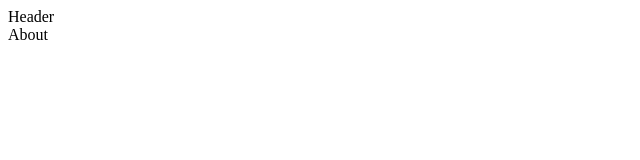
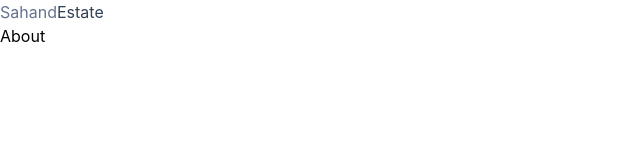
Before and after one commit to habibtariq513/MERN-Real-Estate-Project, a React (Vite) app in the folder client/: page /about in a window 1280 px wide. Shown: the top 160 px of the page, without its empty margins (0-640 px from the left). Built offline with nearby package versions, Linux system fonts and the light colour scheme.

Commit message:
refactor: update Header component structure and styling; adjust Tailwind CSS imports

```diff
--- a/client/src/components/Header.jsx
+++ b/client/src/components/Header.jsx
@@ -1,9 +1,12 @@
-import React from 'react'
+import React from "react";
 
 export default function Header() {
   return (
-    <div>
-      Header
-    </div>
-  )
+    <header>
+      <h1>
+        <span className="text-slate-500">Sahand</span>
+        <span className="text-slate-700">Estate</span>
+      </h1>
+    </header>
+  );
 }
--- a/client/src/index.css
+++ b/client/src/index.css
@@ -1,3 +1 @@
-@tailwind base;
-@tailwind components;
-@tailwind utilities;
+@import "tailwindcss";
--- a/client/vite.config.js
+++ b/client/vite.config.js
@@ -6,6 +6,6 @@
 export default defineConfig({
   plugins: [
     react(),
-    tailwindcss()
+    tailwindcss(),
   ],
-})
+});
```
